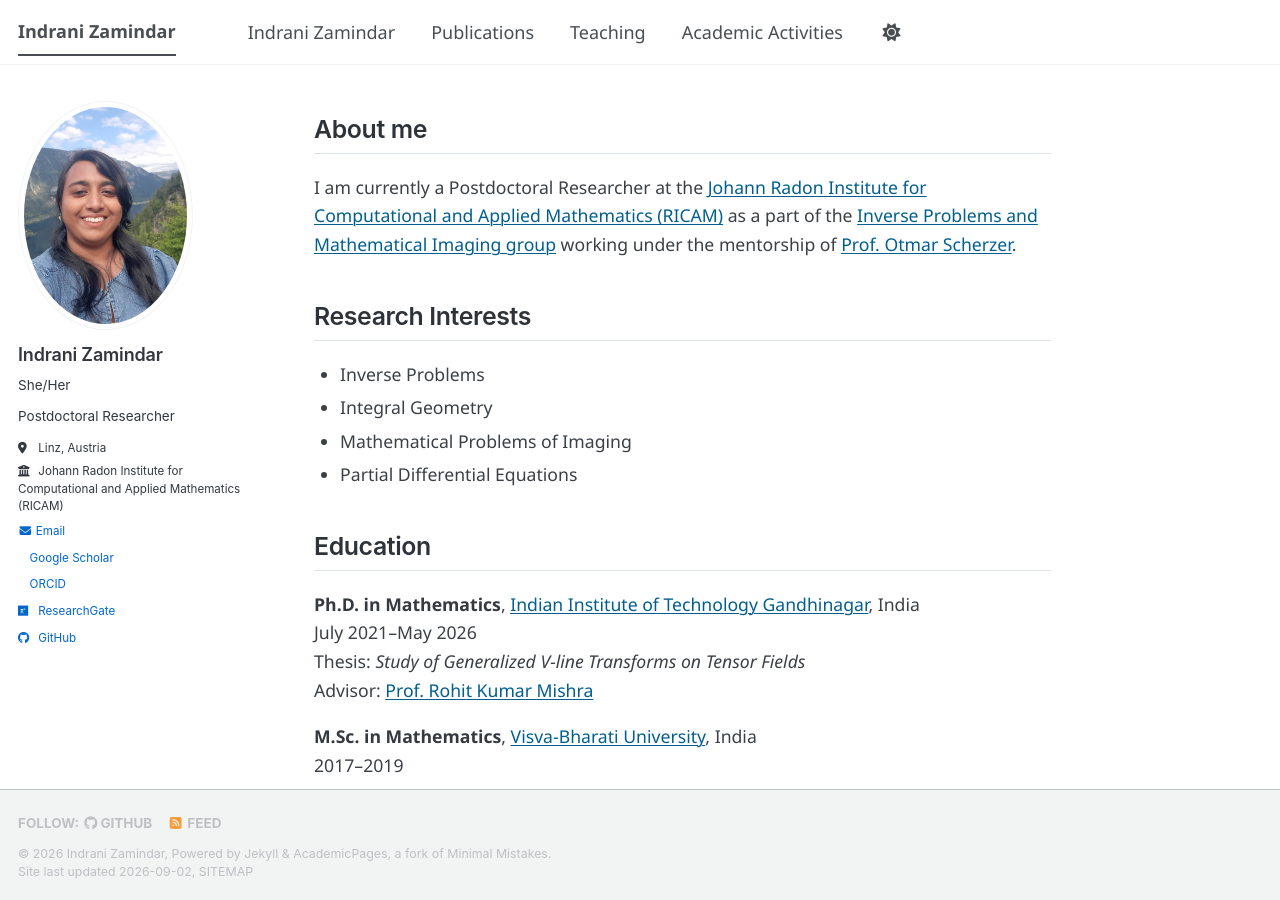
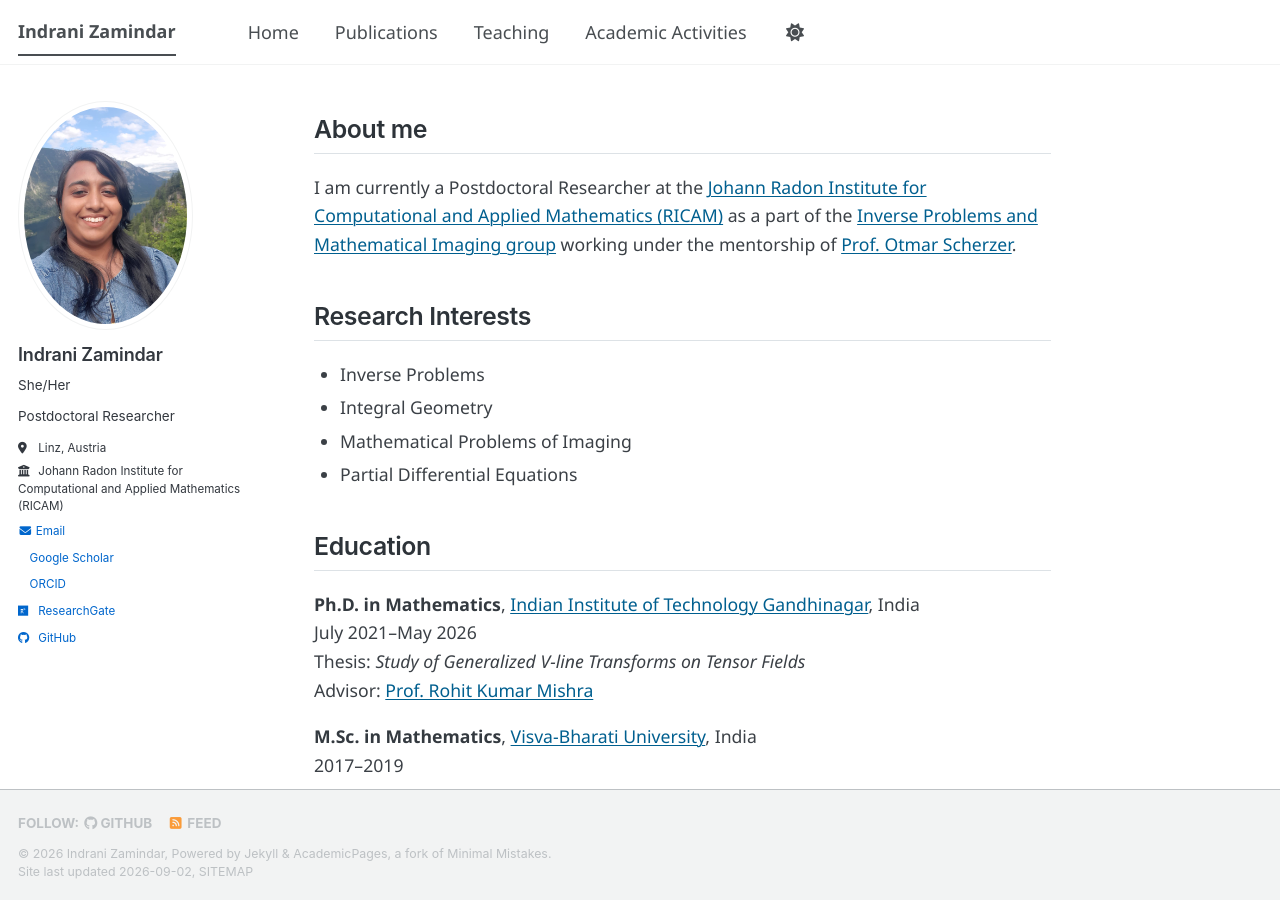
Before and after one commit to izamindar/izamindar.github.io, a Jekyll site: the page built from _pages/about.md, in a window 1280 px wide and 900 px high. Built offline with Jekyll 4.4.1, drawn with Linux system fonts in a browser that asks for light colours; a style sheet for code colours, icons or effects is not loaded.

Commit message:
Update navigation titles in YAML file

```diff
--- a/_data/navigation.yml
+++ b/_data/navigation.yml
@@ -8,7 +8,7 @@
 #      Markdown formatted page while the second is generated using JSON.
 
 main:
-  - title: "Indrani Zamindar"
+  - title: "Home"
     url: /
 
   - title: "Publications"
```
